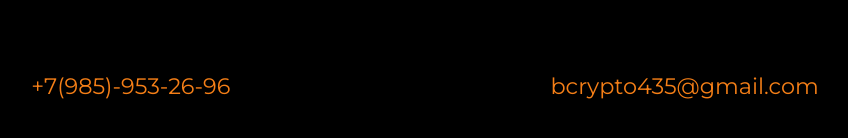
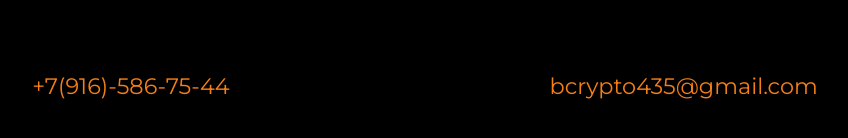
Before and after one commit to Jakalgit/spread-client, a React (Create React App) app: page / in a window 1280 px wide. Shown: the part 3885-4023 px from the top of the page, without its empty margins (215-1063 px from the left). Built offline with nearby package versions, Linux system fonts and the light colour scheme; no server answers.

Commit message:
Update Footer.js

```diff
--- a/src/components/Footer.js
+++ b/src/components/Footer.js
@@ -8,7 +8,7 @@
             <div className="container">
                 <div className="row">
                     <div className={style_css.footer}>
-                        <a href="tel:+79859532696" className={style_css.footer_text}>+7(985)-953-26-96</a>
+                        <a href="tel:+79165867544" className={style_css.footer_text}>+7(916)-586-75-44</a>
                         <h2 className={style_css.footer_text}>bcrypto435@gmail.com</h2>
                     </div>
                 </div>
```
